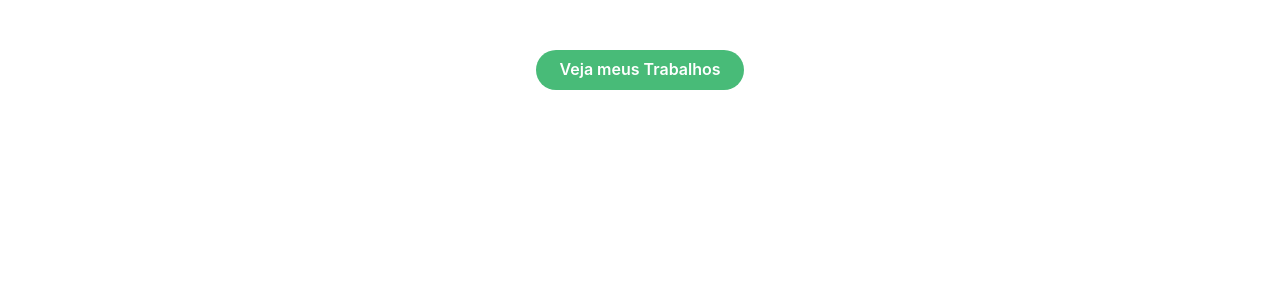
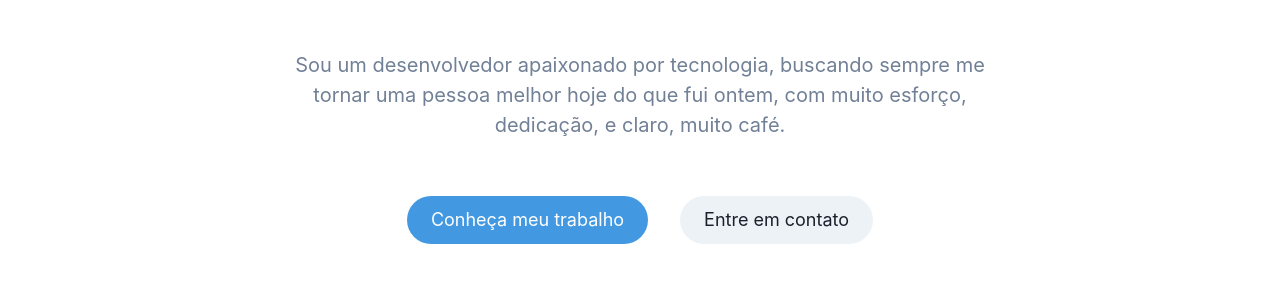
Before and after one commit to AndreyNovaes/portfolio_getsby, a Gatsby site: page / in a window 1280 px wide. Shown: the part 413-696 px from the top of the page. Built offline with nearby package versions, Linux system fonts and the light colour scheme; Gatsby itself is replaced by a stand-in of ours.

Commit message:
feat: add animation to hero and a better SEO config

```diff
--- /dev/null
+++ b/src/animations/NoMovementOpacity.tsx
@@ -0,0 +1,14 @@
+import { motion } from "framer-motion";
+import React from "react";
+
+export default function OpacityLowDelay({ children }: { children: React.ReactNode }) {
+  return (
+    <motion.div
+      initial={{ opacity: 0 }}
+      animate={{ opacity: 1 }}
+      transition={{ delay: 0.5, duration: 2.5 }}
+    >
+      {children}
+    </motion.div>
+  );
+}
--- a/src/components/Hero.tsx
+++ b/src/components/Hero.tsx
@@ -40,23 +40,28 @@ export default function Hero() {
             <Text as={'span'} color={'green.400'}>
             </Text>
           </Heading>
+          <Text color={'gray.500'} fontSize={{ base: 'lg', lg: 'xl' }}>
+            Sou um desenvolvedor apaixonado por tecnologia, buscando sempre me tornar uma pessoa melhor hoje do que fui ontem, com muito esforço, dedicação, e claro, muito café.
+          </Text>
           <Stack
-            direction={'column'}
-            spacing={3}
+            direction={{ base: 'column', md: 'row' }}
+            spacing={{ base: 4, md: 8 }}
             align={'center'}
-            alignSelf={'center'}
-            position={'relative'}>
-            <Button
-              colorScheme={'green'}
-              bg={'green.400'}
-              rounded={'full'}
-              px={6}
-              _hover={{
-                bg: 'green.500',
-              }}>
-              Veja meus Trabalhos
-            </Button>
-          </Stack>
+            justify={'center'}>
+              <Button
+                rounded={'full'}
+                size={'lg'}
+                fontWeight={'normal'}
+                px={6}
+                colorScheme={'blue'}
+                bg={'blue.400'}
+                _hover={{ bg: 'blue.500' }}>
+                Conheça meu trabalho
+              </Button>
+              <Button rounded={'full'} size={'lg'} fontWeight={'normal'} px={6}>
+                Entre em contato
+              </Button>
+            </Stack>
         </Stack>
       </Container>
     </>
--- a/src/pages/index.tsx
+++ b/src/pages/index.tsx
@@ -3,14 +3,21 @@ import { ChakraProvider } from '@chakra-ui/react'
 import Nav from '../components/Nav'
 import { motion } from 'framer-motion'
 import Hero from '../components/Hero'
+import OpacityLowDelay from '../animations/NoMovementOpacity'
 
 export default function Home() {
   return (
-    <header>
+    <>
       <ChakraProvider >
-        <Nav />
-        <Hero />
+        <header>
+          <Nav />
+        </header>
+        <main>
+          <OpacityLowDelay>
+            <Hero />
+          </OpacityLowDelay>
+        </main>
       </ChakraProvider>
-    </header>
+    </>
   )
 }
```
